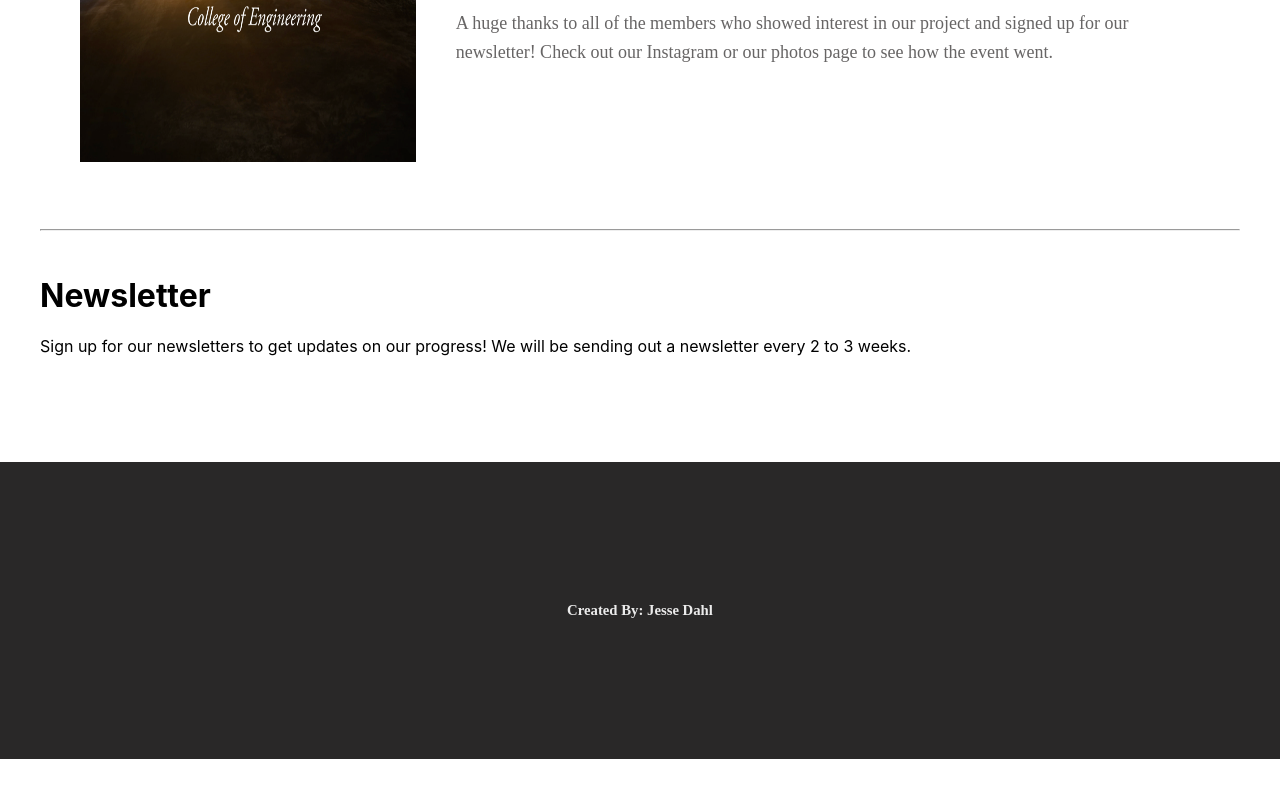
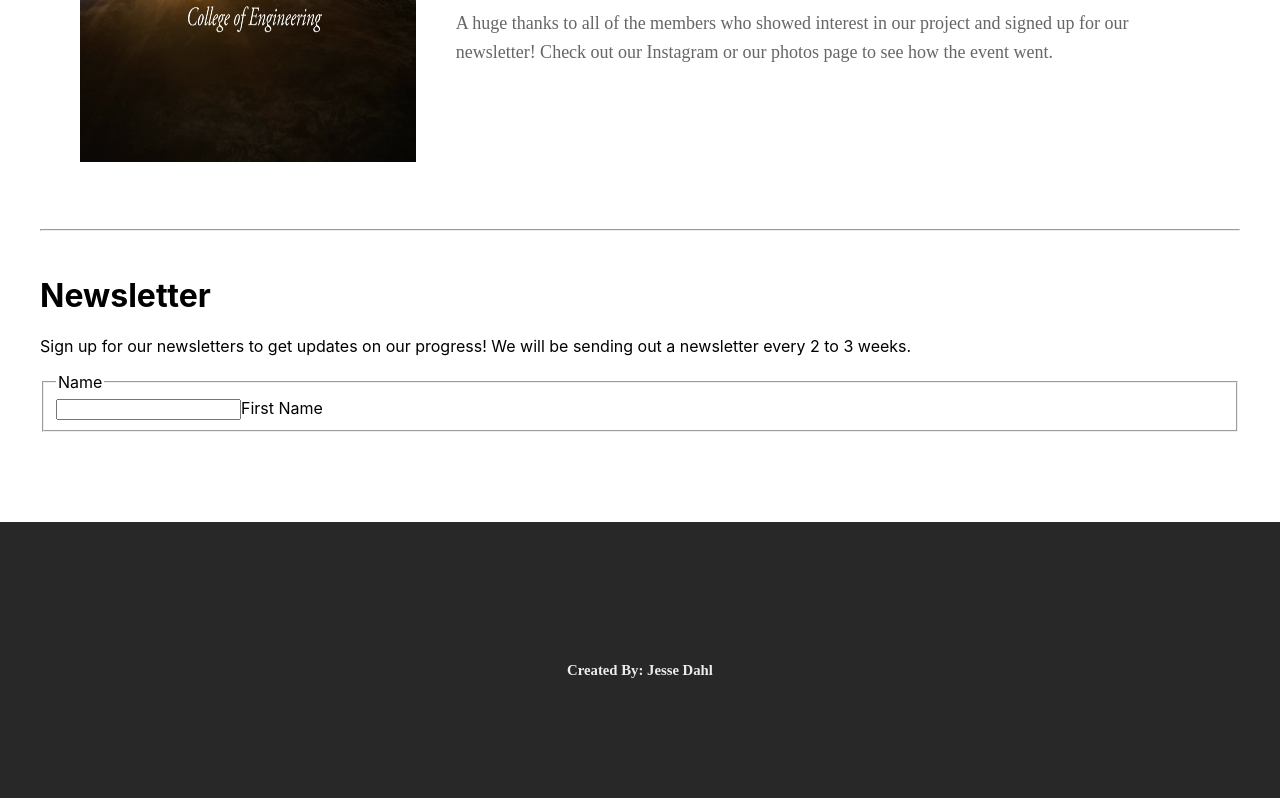
Before and after one commit to streamline-solar/streamline-solar-project, a React (Create React App) app: page /our-progress in a window 1280 px wide. Shown: the part 2790-3588 px from the top of the page. Before the commit the page ends 3549 px from the top, so only its background shows below. Built offline with nearby package versions, Linux system fonts and the light colour scheme.

Commit message:
dude, i hate forms

```diff
--- a/src/components/OurProgress.js
+++ b/src/components/OurProgress.js
@@ -197,6 +197,30 @@ class Progress extends Component {
                   </div>
                 </div>
               </div>
+
+              <section className="newsletter-form-wrapper">
+                <div className="newsletter-form-content">
+                  <div className="newsletter-inner-form">
+                    <form className="actual-form">
+                      <div className="inner-form-content">
+                        <fieldset className="form-fieldset">
+                          <div className="name-title"></div>
+                          <legend>Name</legend>
+                          <div className="field-first-name">
+                            <label className="caption">
+                              <input className="field-element" name="fname" type="text" spellcheck="false" maxlength="30" data-title="First" />
+                              First Name
+                            </label>
+                          </div>
+                          <div className="field-last-name">
+
+                          </div>
+                        </fieldset>
+                      </div>
+                    </form>
+                  </div>
+                </div>
+              </section>
             </div>
 
           </main>
```
